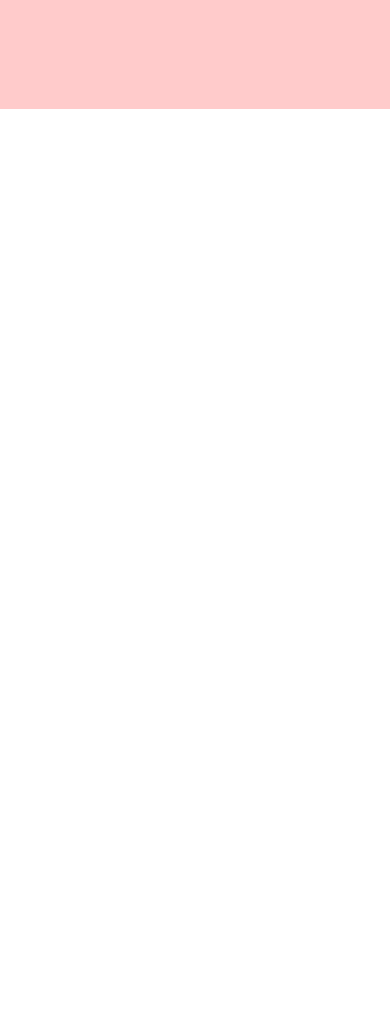
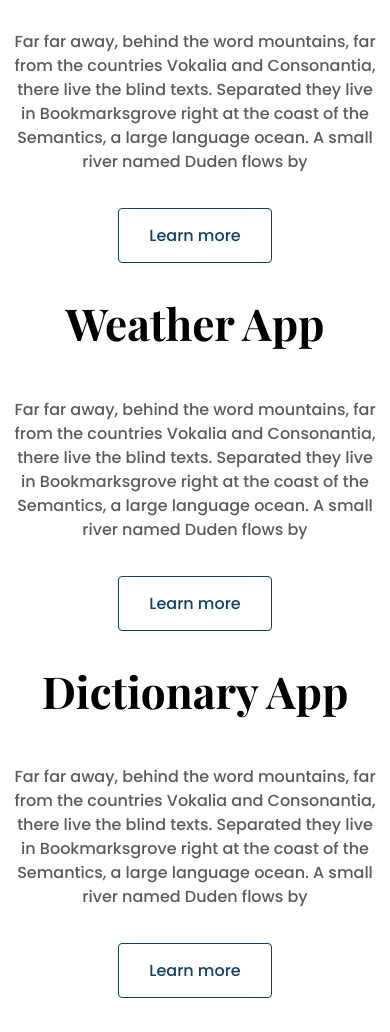
Before and after one commit to Apollo24601/portfolio-project, a plain HTML site: page index.html in a window 390 px wide. Shown: the part 706-1738 px from the top of the page. Before the commit the page ends 844 px from the top, so only its background shows below. Drawn offline with nearby package versions, Linux system fonts and the light colour scheme.

Commit message:
Integrated homepage design

```diff
--- a/index.html
+++ b/index.html
@@ -28,7 +28,7 @@
 
 <body>
     <section>
-        <nav class="navbar navbar-expand-lg navbar-light bg-white fixed-top">
+        <nav class="navbar navbar-expand-lg navbar-light bg-white fixed-top shadow">
             <div class="container">
                 <a class="navbar-brand" href="index.html">
                     Emem Essien
@@ -58,10 +58,80 @@
 
     <section>
         <div class="hero">
-            <p class="greeting">Hello, I'm</p>
+            <p class="greeting">Hello, I am</p>
             <h1>Emem Essien</h1>
-            <h2 class="mb-5">Frontend Developer, based in Nigeria</h2>
-            <a href="#" class="btn contactBtn">Contact me</a>
+            <h2 class="mb-5">Frontend Developer based in Nigeria</h2>
+            <div>
+                <a href="#" class="btn contactBtn">Contact me</a>
+            </div>
+        </div>
+    </section>
+
+    <section>
+        <p class="m-5 text-center">Featured Project in which my best projects will be showcased</p>
+        <div class="container">
+            <div class="row mb-5">
+                <div class="col-md-6">
+                    <img src="images/yogurt.png" class="img-fluid d-none d-lg-block" alt="yogurt">
+                </div>
+                <div class="col-md-6">
+                    <div class="project">
+                        <h2 class="mb-5">Yogurt Project</h2>
+                        <p class="mb-5 text-muted">Far far away, behind the word mountains, far from the countries
+                            Vokalia and
+                            Consonantia, there live the
+                            blind
+                            texts.
+                            Separated they live in Bookmarksgrove right at the coast of the Semantics, a large language
+                            ocean. A small
+                            river named
+                            Duden flows by</p>
+                        <a href="#" class="learn">Learn more</a>
+                    </div>
+                </div>
+            </div>
+
+            <div class="row mb-5">
+                <div class="col-md-6">
+                    <div class="project">
+                        <h2 class="mb-5">Weather App</h2>
+                        <p class="mb-5 text-muted">Far far away, behind the word mountains, far from the countries
+                            Vokalia and
+                            Consonantia, there live the
+                            blind
+                            texts.
+                            Separated they live in Bookmarksgrove right at the coast of the Semantics, a large language
+                            ocean. A small
+                            river named
+                            Duden flows by</p>
+                        <a href="#" class="learn">Learn more</a>
+                    </div>
+                </div>
+                <div class="col-md-6">
+                    <img src="images/weather.png" class="img-fluid d-none d-lg-block" alt="weather">
+                </div>
+            </div>
+
+            <div class="row mb-5">
+                <div class="col-md-6">
+                    <img src="images/dictionary.png" class="img-fluid d-none d-lg-block" alt="dictionary">
+                </div>
+                <div class="col-md-6">
+                    <div class="project">
+                        <h2 class="mb-5">Dictionary App</h2>
+                        <p class="mb-5 text-muted">Far far away, behind the word mountains, far from the countries
+                            Vokalia and
+                            Consonantia, there live the
+                            blind
+                            texts.
+                            Separated they live in Bookmarksgrove right at the coast of the Semantics, a large language
+                            ocean. A small
+                            river named
+                            Duden flows by</p>
+                        <a href="#" class="learn">Learn more</a>
+                    </div>
+                </div>
+            </div>
         </div>
     </section>
 </body>
--- a/style.css
+++ b/style.css
@@ -4,8 +4,33 @@ font-family: 'Poppins', sans-serif;*/
   --primary-color: #ffcbcb;
   --secondary-color: #113f67;
   --tertiary-color: #ffffff;
+  --text-color: #272142;
   --heading-font-family: "Playfair Display", serif;
   --default-font-family: "Poppins", sans-serif;
+  --box-shadow: 0 5px 10px rgba(0, 0, 0, 0.3);
+}
+
+@media (max-width: 900px) {
+  .hero h1{
+    font-size: 44px;
+  }
+
+  .project {
+    text-align: center;
+    padding: 0 !important;
+  }
+
+  .hero h2{
+    font-size: 24px !important;
+  }
+
+  h2{
+    font-size: 44px !important;
+  }
+
+  .hero{
+    padding: 80px 20px !important;
+  }
 }
 
 .logo {
@@ -42,20 +67,34 @@ p {
   line-height: 27px;
 }
 
+.contactBtn:hover {
+  background: rgb(230, 91, 91);
+  box-shadow: var(--box-shadow);
+}
+
 .hero {
   background-color: var(--primary-color);
   text-align: center;
   padding: 160px 20px;
 }
 
-.hero h1 {
+h1 {
   font-size: 96px;
+  line-height: 1.5;
+}
+
+h2 {
+  font-size: 64px;
+}
+
+p {
+  font-size: 16px;
 }
 
 .hero h2 {
   font-family: var(--default-font-family);
   font-size: 24px;
-  color: #272142;
+  color: var(--text-color);
   font-weight: normal;
   line-height: 2;
 }
@@ -66,3 +105,53 @@ p {
   font-size: 36px;
   color: black;
 }
+
+.learn {
+  font-family: var(--default-font-family);
+  font-size: 16px;
+  text-decoration: none;
+  padding: 15px 30px;
+  background: var(--tertiary-color);
+  color: var(--secondary-color);
+  border-radius: 4px;
+  border: 1px solid var(--secondary-color);
+  line-height: 27px;
+}
+
+.project {
+  padding: 120px 60px;
+}
+
+/*
+.feature p {
+  text-align: center;
+  color: var(--text-color);
+  font-size: 16px;
+}
+
+h3{
+  font-size: 64px;
+}
+
+.text{
+  line-height: 30px;
+  color: var(--text-color);
+  opacity: 0.7;
+}
+
+.project{
+  padding: 120px 60px;
+}
+
+.learn{
+  font-family: var(--default-font-family);
+  font-size: 16px;
+  text-decoration: none;
+  padding: 15px 30px;
+  background: var(--tertiary-color);
+  color: var(--secondary-color);
+  border-radius: 4px;
+  border: 1px solid var(--secondary-color);
+  line-height: 27px;
+}
+*/
```
Also changed, not shown: images/dictionary.png (added), images/weather.png (added), images/yogurt.png (added).
